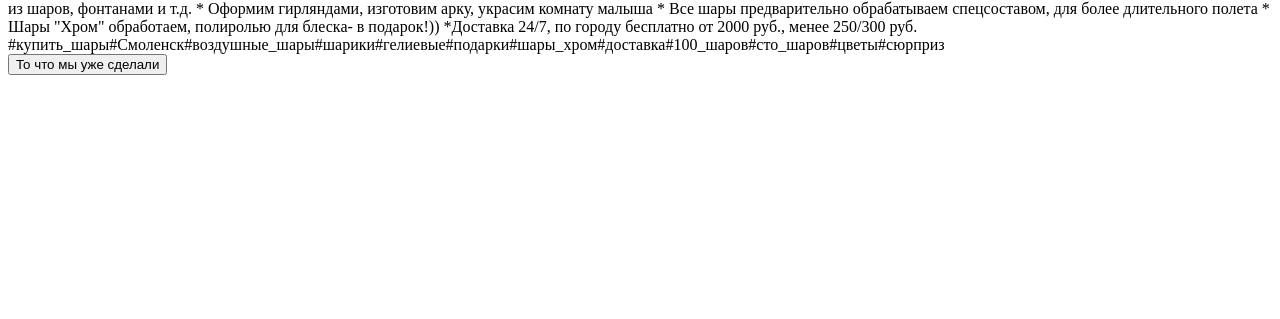
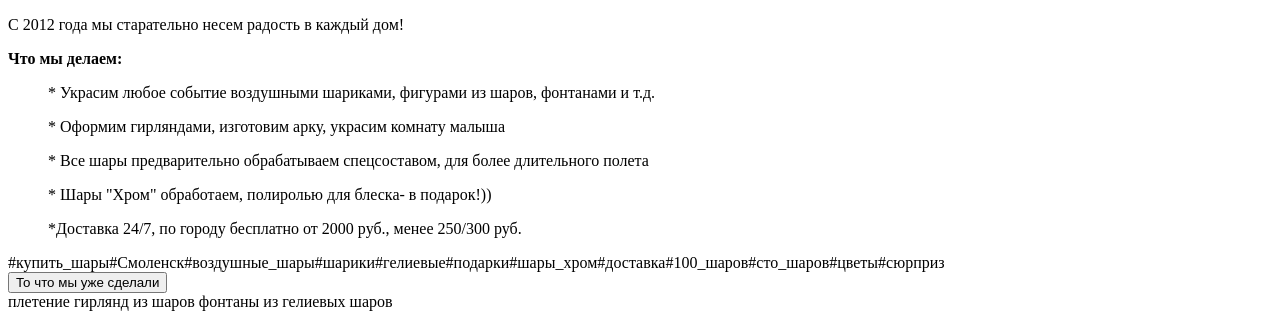
Before and after one commit to MaxiBraT/MaxiBraT.github.io, a plain HTML site: page src/index.html in a window 1280 px wide. Shown: the part 949-1268 px from the top of the page. Before the commit the page ends 1032 px from the top, so only its background shows below. Drawn offline with Linux system fonts and the light colour scheme.

Commit message:
Add files via upload
слегка поменял структуру

```diff
--- a/src/index.html
+++ b/src/index.html
@@ -43,25 +43,28 @@
 <div>
 
 <span>Рады приветствовать Вас в нашей мастерской !
-С 2012 года мы старательно несем радость в каждый дом!
-Что мы делаем:
-* Украсим любое событие воздушными шариками, фигурами из шаров, фонтанами и т.д.
-* Оформим гирляндами, изготовим арку, украсим комнату малыша
+<p>С 2012 года мы старательно несем радость в каждый дом!
+</p>
+<p><b>Что мы делаем:</b>
+ </p>
+<ul>* Украсим любое событие воздушными шариками, фигурами из шаров, фонтанами и т.д.</ul>
+<ul>* Оформим гирляндами, изготовим арку, украсим комнату малыша</ul>
 
-* Все шары предварительно обрабатываем спецсоставом, для более длительного полета
+<ul>* Все шары предварительно обрабатываем спецсоставом, для более длительного полета</ul>
 
-* Шары "Хром" обработаем, полиролью для блеска- в подарок!))
+<ul>* Шары "Хром" обработаем, полиролью для блеска- в подарок!))</ul>
 
-*Доставка 24/7, по городу бесплатно от 2000 руб., менее 250/300 руб.
+<ul>*Доставка 24/7, по городу бесплатно от 2000 руб., менее 250/300 руб.</ul>
 
 #купить_шары#Смоленск#воздушные_шары#шарики#гелиевые#подарки#шары_хром#доставка#100_шаров#сто_шаров#цветы#сюрприз</span>
 </div>
+
  <div>
 <input type="submit" value="То что мы уже сделали">
  </div>
 
  <div>
-
+    <span>плетение гирлянд из шаров</span>    <span>фонтаны из гелиевых шаров</span>
 
  </div>
 
```
